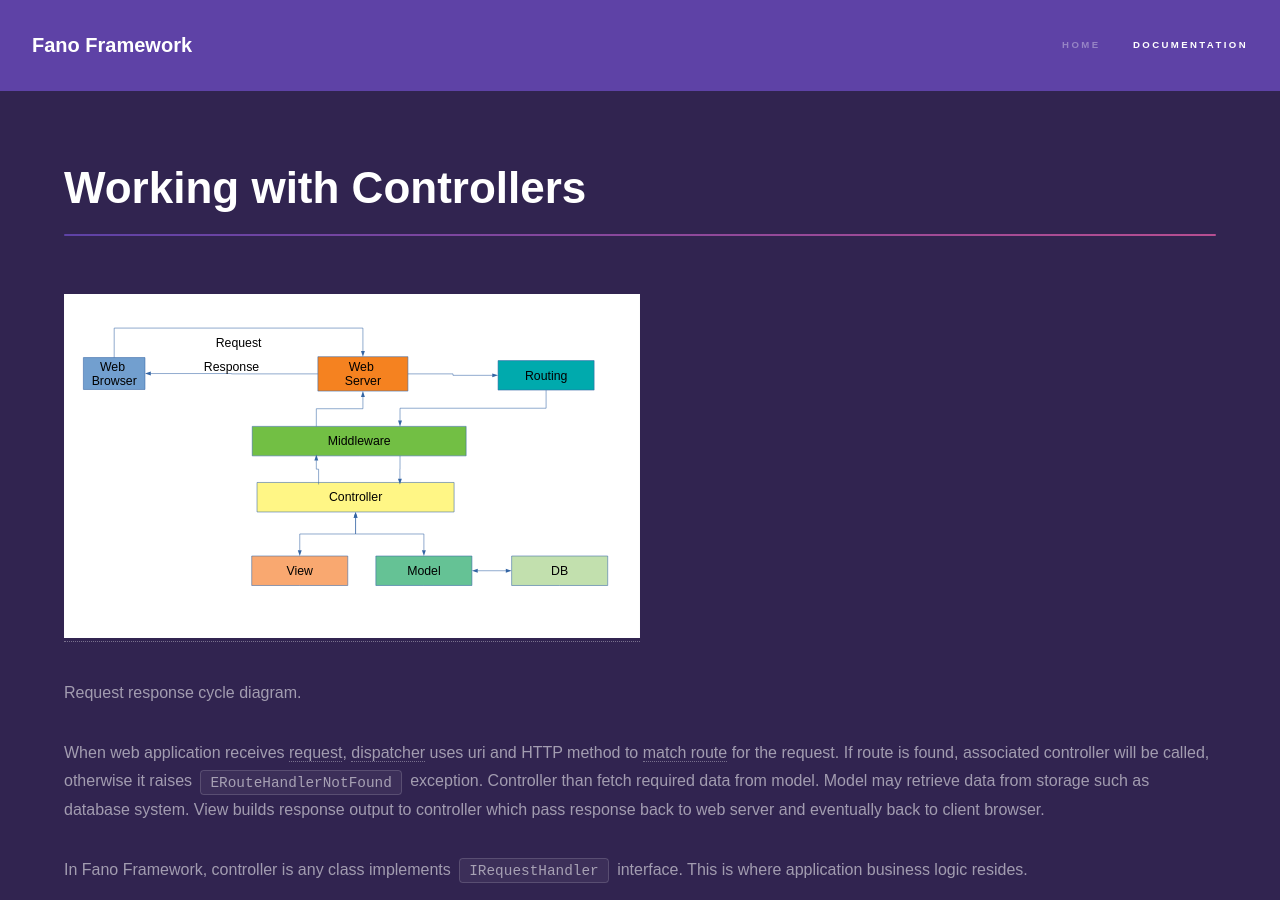
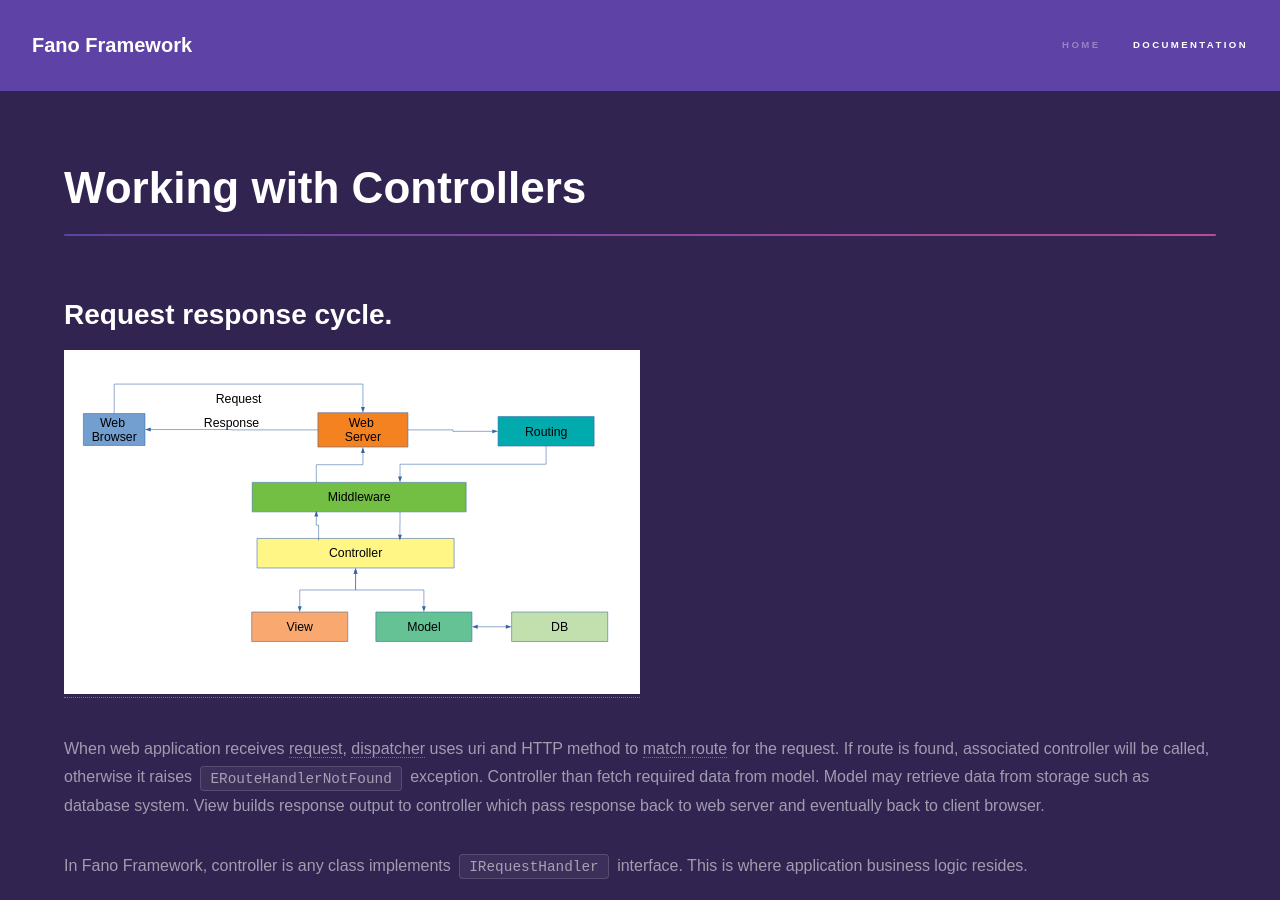
Before and after one commit to fanoframework/fanoframework.github.io, a Jekyll site: the page built from working-with-controllers/index.md, in a window 1280 px wide and 900 px high. Built offline with Jekyll 4.4.1, drawn with Linux system fonts in a browser that asks for light colours; our own code applies the rules of GitHub Pages for plain Markdown files.

Commit message:
add heading for request response cycle

```diff
--- a/working-with-controllers/index.md
+++ b/working-with-controllers/index.md
@@ -5,11 +5,11 @@ description: Tutorial on how to work with controllers in Fano Framework
 
 <h1 class="major">Working with Controllers</h1>
 
+## Request response cycle.
+
 <a href="/assets/images/request-response-cycle.svg">
 <img src="/assets/images/request-response-cycle.svg" alt="Request response cycle diagram" width="50%">
 </a>
-
-Request response cycle diagram.
 
 When web application receives [request](/working-with-request), [dispatcher](/dispatcher) uses uri and HTTP method to [match route](/working-with-router) for the request. If route is found, associated controller will be called, otherwise it raises `ERouteHandlerNotFound` exception. Controller than fetch required data from model. Model may retrieve data from storage such as database system. View builds response output to controller which pass response back to web server and eventually back to client browser.
 
```
